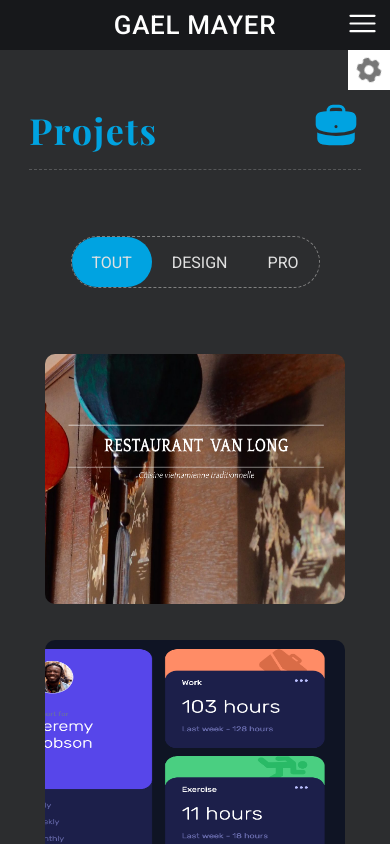
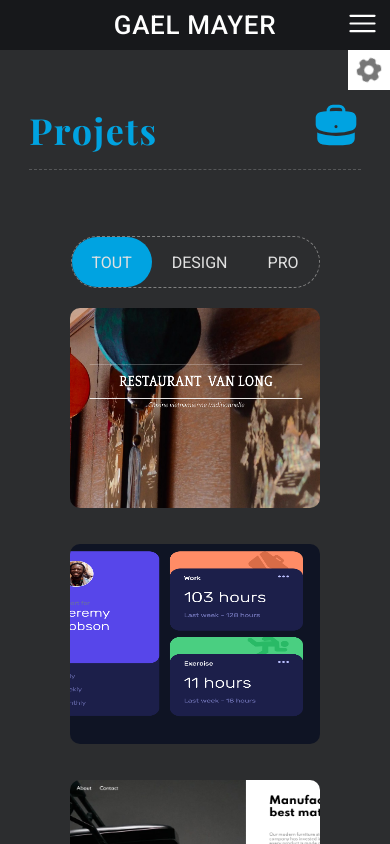
Before and after one commit to Gmayer111/resume, a Next.js app: page /projects in a window 390 px wide. Shown: the top 844 px of the page. Built offline with nearby package versions, Linux system fonts and the light colour scheme.

Commit message:
feat: improve responsive project items (#37)

```diff
--- a/assets/style/pages/projects-page.scss
+++ b/assets/style/pages/projects-page.scss
@@ -1,4 +1,4 @@
-.portfolio-page-container {
+.projects-page-container {
   display: flex;
   flex-direction: column;
   position: relative;
@@ -73,7 +73,6 @@
 }
 
 .projects-img-container img {
-  // margin: 1rem;
   border-radius: 10px;
   width: 300px;
   height: 250px;
@@ -196,20 +195,63 @@
   .mainLayout {
     height: 50%;
   }
-  .portfolio-page-container {
-    height: 280vh;
+  .projects-page-container {
+    height: 170vh;
   }
 
-  .portfolio-page-container section:nth-child(1) {
+  .projects-page-container section:nth-child(1) {
     height: 5%;
   }
 
-  .portfolio-page-container section:nth-child(2) {
+  .projects-page-container section:nth-child(2) {
     height: 0;
+  }
+
+  section:nth-child(1) div ul li {
+    font-size: 14px;
+    padding: 15px 15px;
+  }
+
+  .project-items-container {
+    width: 100%;
   }
 
   .project-items-container ul {
     display: flex;
+    width: 100%;
+    justify-content: center;
     flex-direction: column;
   }
+
+  .projects-img-container {
+    display: flex;
+    justify-content: center;
+  }
+
+  .projects-img-container img {
+    border-radius: 10px;
+    width: 250px;
+    height: 200px;
+  }
+
+  .project-item-language svg {
+    width: 20px;
+    height: 20px;
+    color: var(--main-color);
+  }
+
+  .project-item-language span {
+    font-size: 13px;
+  }
+
+  @keyframes fromDown {
+    0% {
+      transform: translateY(40px);
+      opacity: 0;
+    }
+    100% {
+      transform: translateY(-50%);
+      opacity: 1;
+    }
+  }
 }
--- a/src/app/projects/page.tsx
+++ b/src/app/projects/page.tsx
@@ -33,7 +33,7 @@ const ProjectsPage = () => {
       headingTitle="Projets"
       headingIcon={<BriefcaseIcon height={50} width={50} />}
     >
-      <div className="portfolio-page-container">
+      <div className="projects-page-container">
         <section>
           <div>
             <ul>
```
